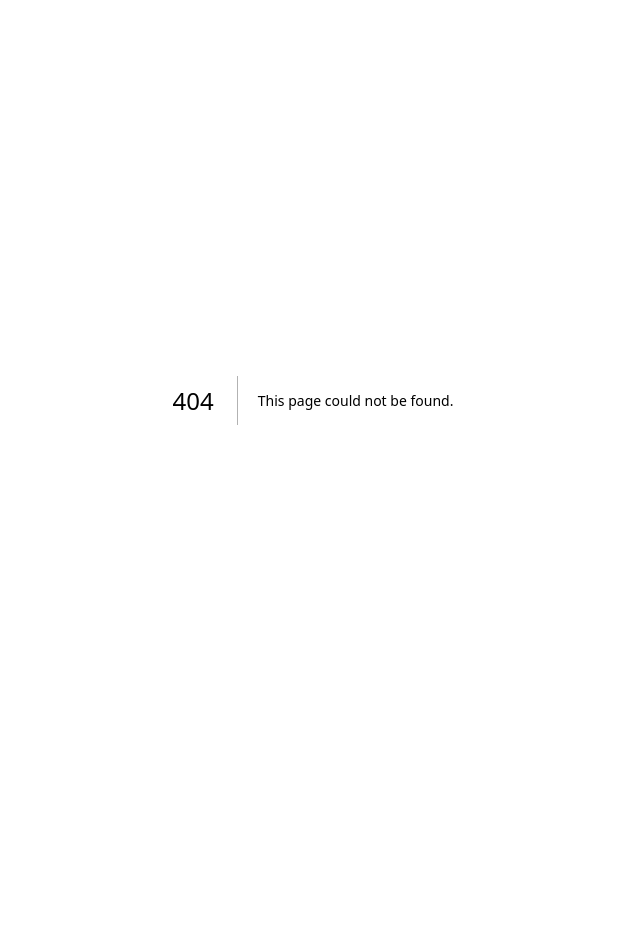
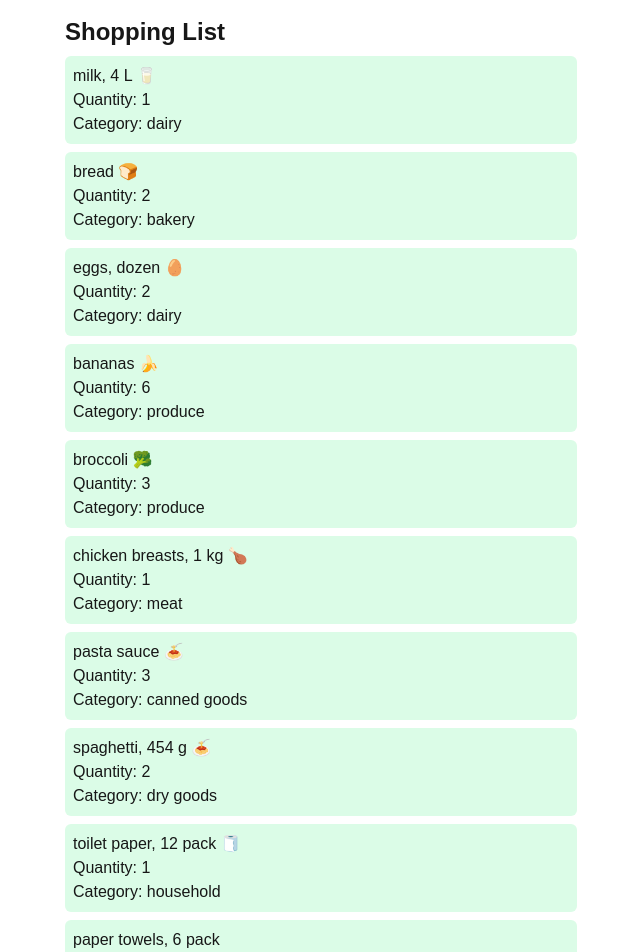
Before and after one commit to paphopta/cprg306-assignments, a Next.js app: page /week-3 in a window 1280 px wide. Before the commit this address had no page. Shown: the top 952 px of the page, without its empty margins (327-967 px from the left). Before the commit the page ends 800 px from the top, so only its background shows below. Built offline with nearby package versions, Linux system fonts and the light colour scheme.

Commit message:
Add week 3 assignment

```diff
--- a/app/page.js
+++ b/app/page.js
@@ -5,7 +5,7 @@ export default function Home() {
     <div>
       <main>
         <p>CPRG 306: Web Development 2 - Assignments</p>
-        <p><Link href="./week-2">Go to Week 2</Link></p>
+        <p><Link href="./week-2">Go to Week 2</Link> → <Link href="./week-3">Go to Week 3</Link></p>
       </main>
     </div>
   );
--- /dev/null
+++ b/app/week-3/item-list.js
@@ -0,0 +1,94 @@
+import { Item } from "./item.js";
+
+export function ItemList() {
+
+  const item1 = {
+    name: "milk, 4 L 🥛",
+    quantity: 1,
+    category: "dairy",
+  };
+
+  const item2 = {
+    name: "bread 🍞",
+    quantity: 2,
+    category: "bakery",
+  };
+
+  const item3 = {
+    name: "eggs, dozen 🥚",
+    quantity: 2,
+    category: "dairy",
+  };
+
+  const item4 = {
+    name: "bananas 🍌",
+    quantity: 6,
+    category: "produce",
+  };
+
+  const item5 = {
+    name: "broccoli 🥦",
+    quantity: 3,
+    category: "produce",
+  };
+
+  const item6 = {
+    name: "chicken breasts, 1 kg 🍗",
+    quantity: 1,
+    category: "meat",
+  };
+
+  const item7 = {
+    name: "pasta sauce 🍝",
+    quantity: 3,
+    category: "canned goods",
+  };
+
+  const item8 = {
+    name: "spaghetti, 454 g 🍝",
+    quantity: 2,
+    category: "dry goods",
+  };
+
+  const item9 = {
+    name: "toilet paper, 12 pack 🧻",
+    quantity: 1,
+    category: "household",
+  };
+
+  const item10 = {
+    name: "paper towels, 6 pack",
+    quantity: 1,
+    category: "household",
+  };
+
+  const item11 = {
+    name: "dish soap 🍽️",
+    quantity: 1,
+    category: "household",
+  };
+
+  const item12 = {
+    name: "hand soap 🧼",
+    quantity: 4,
+    category: "household",
+  };
+
+  const products = [item1, item2, item3, item4, item5, item6, item7, item8, item9, item10, item11, item12];
+
+  return (
+    <div className="">
+      <Item name={item1.name} quantity={item1.quantity} category={item1.category} />
+      <Item name={item2.name} quantity={item2.quantity} category={item2.category} />
+      <Item name={item3.name} quantity={item3.quantity} category={item3.category} />
+      <Item name={item4.name} quantity={item4.quantity} category={item4.category} />
+      <Item name={item5.name} quantity={item5.quantity} category={item5.category} />
+      <Item name={item6.name} quantity={item6.quantity} category={item6.category} />
+      <Item name={item7.name} quantity={item7.quantity} category={item7.category} />
+      <Item name={item8.name} quantity={item8.quantity} category={item8.category} />
+      <Item name={item9.name} quantity={item9.quantity} category={item9.category} />
+      <Item name={item10.name} quantity={item10.quantity} category={item10.category} />
+      <Item name={item11.name} quantity={item11.quantity} category={item11.category} />
+      <Item name={item12.name} quantity={item12.quantity} category={item12.category} />
+    </div>);
+}
--- /dev/null
+++ b/app/week-3/item.js
@@ -0,0 +1,9 @@
+export function Item({name, quantity, category}) {
+  return (
+    <div className="border-0 border-solid rounded-md p-2 my-2 bg-green-100">
+      <p>{name}</p>
+      <p>Quantity: {quantity}</p>
+      <p>Category: {category}</p>
+    </div>
+  );
+}
--- /dev/null
+++ b/app/week-3/page.js
@@ -0,0 +1,14 @@
+import { ItemList } from "./item-list.js";
+
+export default function Page() {
+  return (
+    <main>
+      <div className="w-full p-2 m-2 flex flex-col items-center">
+        <p className="font-bold text-2xl w-full max-w-128">Shopping List</p>
+        <div className="w-full max-w-128">
+          <ItemList />
+        </div>
+      </div>
+    </main>
+  );
+}
```
